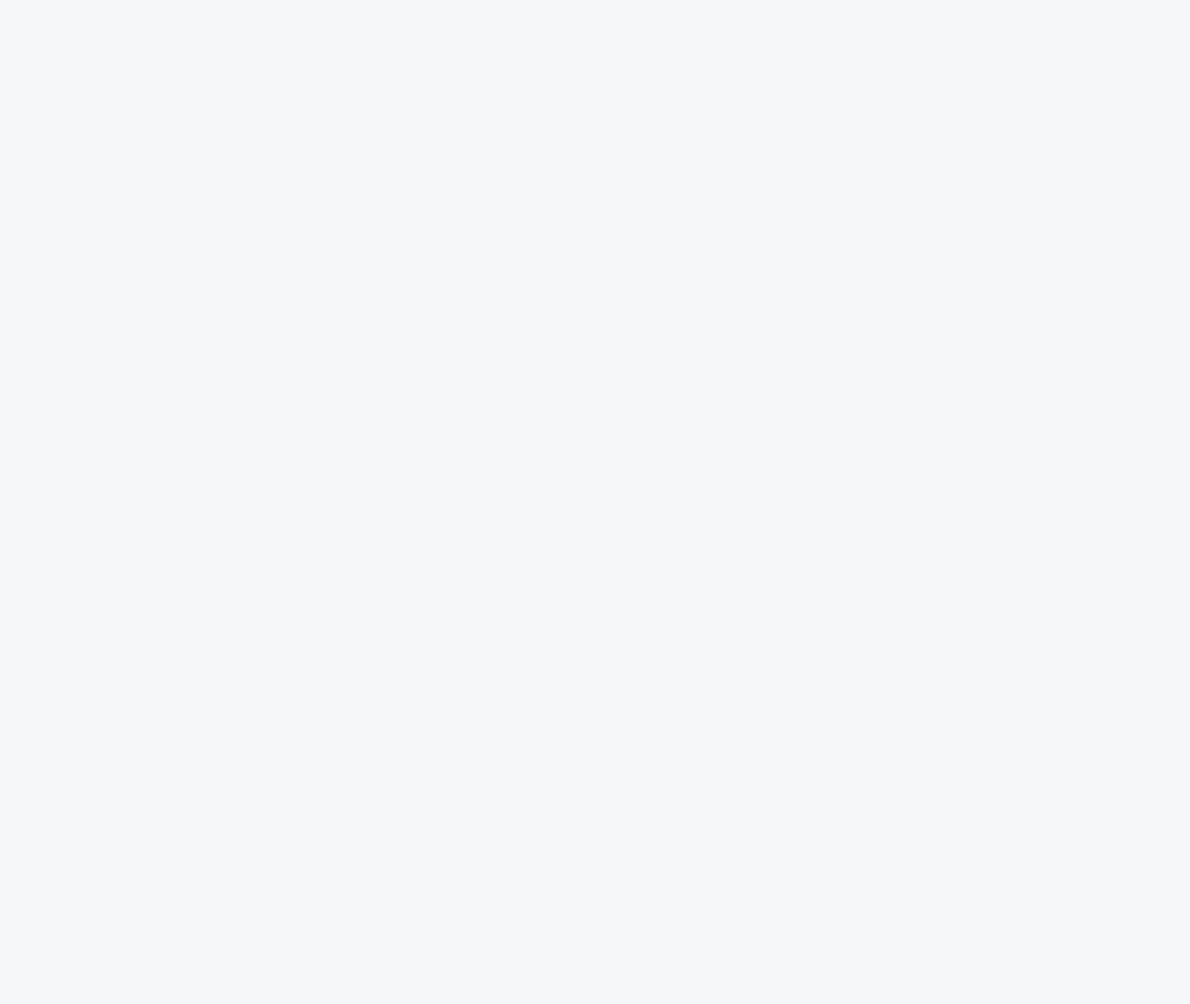
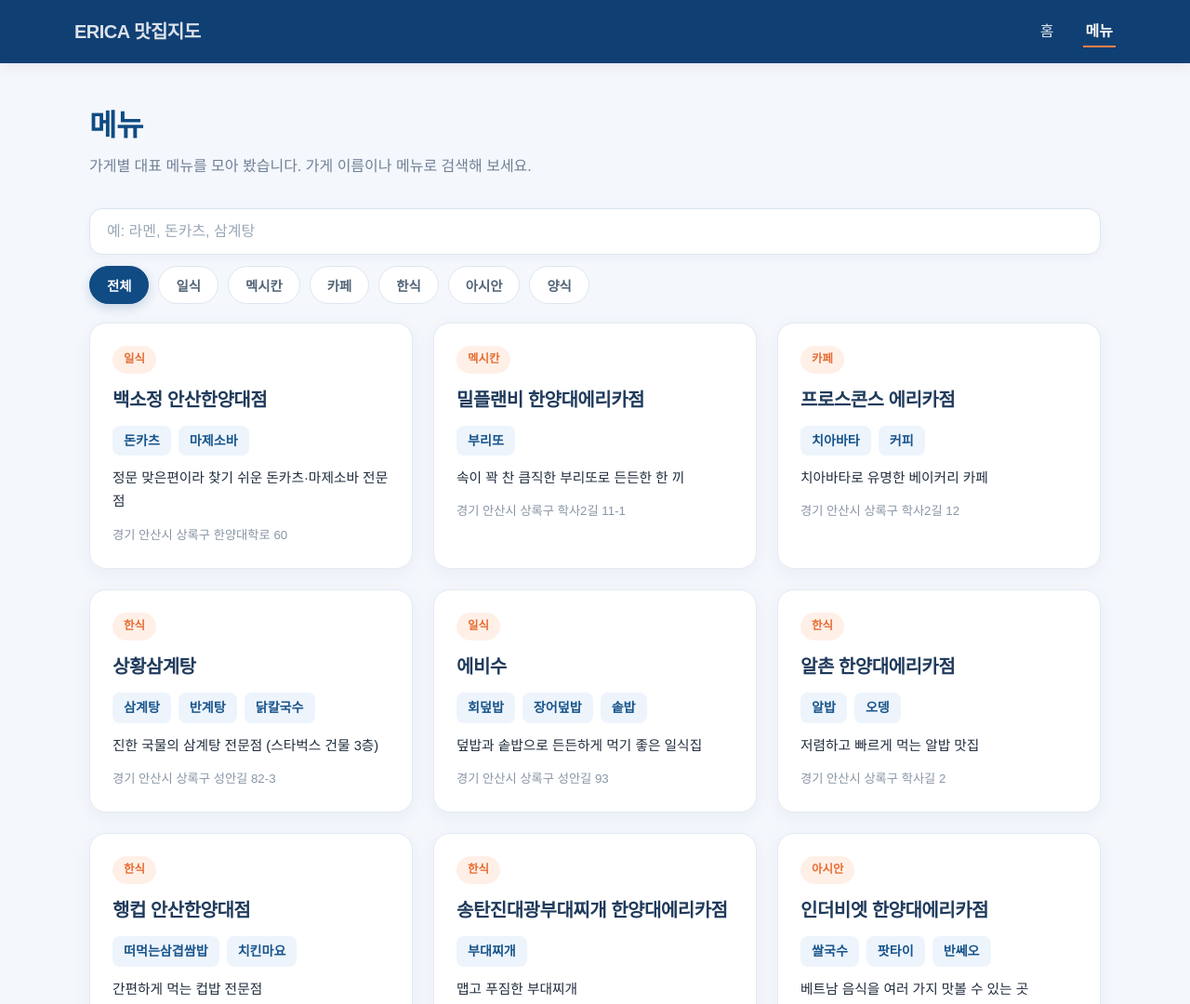
Before and after one commit to zullsr/5---, a plain HTML site: page menu.html in a window 1280 px wide. Shown: the top 1080 px of the page at 93% size. Before the commit the page ends 800 px from the top, so only its background shows below. Drawn offline with Linux system fonts and the light colour scheme.

Commit message:
메뉴 수정

```diff
--- a/menu.html
+++ b/menu.html
@@ -92,4 +92,103 @@
       font-size: 0.88rem;
       font-weight: 600;
     }
-    .card p { margin: 0; font-size:
+    .card p { margin: 0; font-size: 0.92rem; }
+    .meta { color: var(--sub); font-size: 0.83rem !important; }
+
+    .empty { color: var(--sub); text-align: center; padding: 40px 0; }
+
+    footer { text-align: center; color: var(--sub); font-size: 0.85rem; padding: 30px 16px; }
+
+    @media (max-width: 600px) {
+      .nav { flex-direction: column; gap: 8px; }
+    }
+  </style>
+  <!-- 스타일 담당이 만든 디자인 -->
+  <link rel="stylesheet" href="style.css">
+</head>
+<body>
+  <!-- 상단 메뉴 -->
+  <nav class="nav">
+    <a href="index.html" class="logo">ERICA 맛집지도</a>
+    <ul>
+      <li><a href="index.html">홈</a></li>
+      <li><a href="menu.html" class="active">메뉴</a></li>
+    </ul>
+  </nav>
+
+  <main>
+    <h1>메뉴</h1>
+    <p class="desc">가게별 대표 메뉴를 모아 봤습니다. 가게 이름이나 메뉴로 검색해 보세요.</p>
+
+    <div class="tools">
+      <input type="search" id="search" placeholder="예: 라멘, 돈카츠, 삼계탕">
+      <div class="filters" id="filters"></div>
+    </div>
+
+    <div class="grid" id="list"></div>
+    <p class="empty" id="empty" hidden>찾는 메뉴가 없습니다.</p>
+  </main>
+
+  <footer>
+    <p>오픈소스개발과 활용 · 한양대학교 ERICA</p>
+  </footer>
+
+  <!-- 맛집 정보는 data.js 한 곳에서 관리합니다 -->
+  <script src="data.js"></script>
+  <script>
+    const listEl = document.getElementById("list");
+    const filtersEl = document.getElementById("filters");
+    const searchEl = document.getElementById("search");
+    const emptyEl = document.getElementById("empty");
+
+    // 첫 페이지에서 종류를 눌러 들어오면 그 종류부터 보여줍니다. (menu.html?category=한식)
+    let currentCategory = new URLSearchParams(location.search).get("category") || "전체";
+
+    function renderFilters() {
+      const categories = ["전체", ...new Set(RESTAURANTS.map((r) => r.category))];
+      filtersEl.innerHTML = "";
+      categories.forEach((cat) => {
+        const btn = document.createElement("button");
+        btn.textContent = cat;
+        if (cat === currentCategory) btn.classList.add("active");
+        btn.addEventListener("click", () => {
+          currentCategory = cat;
+          renderFilters();
+          renderList();
+        });
+        filtersEl.appendChild(btn);
+      });
+    }
+
+    function renderList() {
+      const keyword = searchEl.value.trim();
+      listEl.innerHTML = "";
+
+      const shown = RESTAURANTS.filter((r) => {
+        const okCategory = currentCategory === "전체" || r.category === currentCategory;
+        const okKeyword = keyword === "" || (r.name + r.menu).includes(keyword);
+        return okCategory && okKeyword;
+      });
+
+      shown.forEach((r) => {
+        const menuTags = r.menu.split(",").map((m) => "<span>" + m.trim() + "</span>").join("");
+        const card = document.createElement("article");
+        card.className = "card";
+        card.innerHTML =
+          "<div><span class='badge'>" + r.category + "</span></div>" +
+          "<h2>" + r.name + "</h2>" +
+          "<div class='menus'>" + menuTags + "</div>" +
+          "<p>" + r.comment + "</p>" +
+          "<p class='meta'>" + r.address + "</p>";
+        listEl.appendChild(card);
+      });
+
+      emptyEl.hidden = shown.length > 0;
+    }
+
+    searchEl.addEventListener("input", renderList);
+    renderFilters();
+    renderList();
+  </script>
+</body>
+</html>
```
